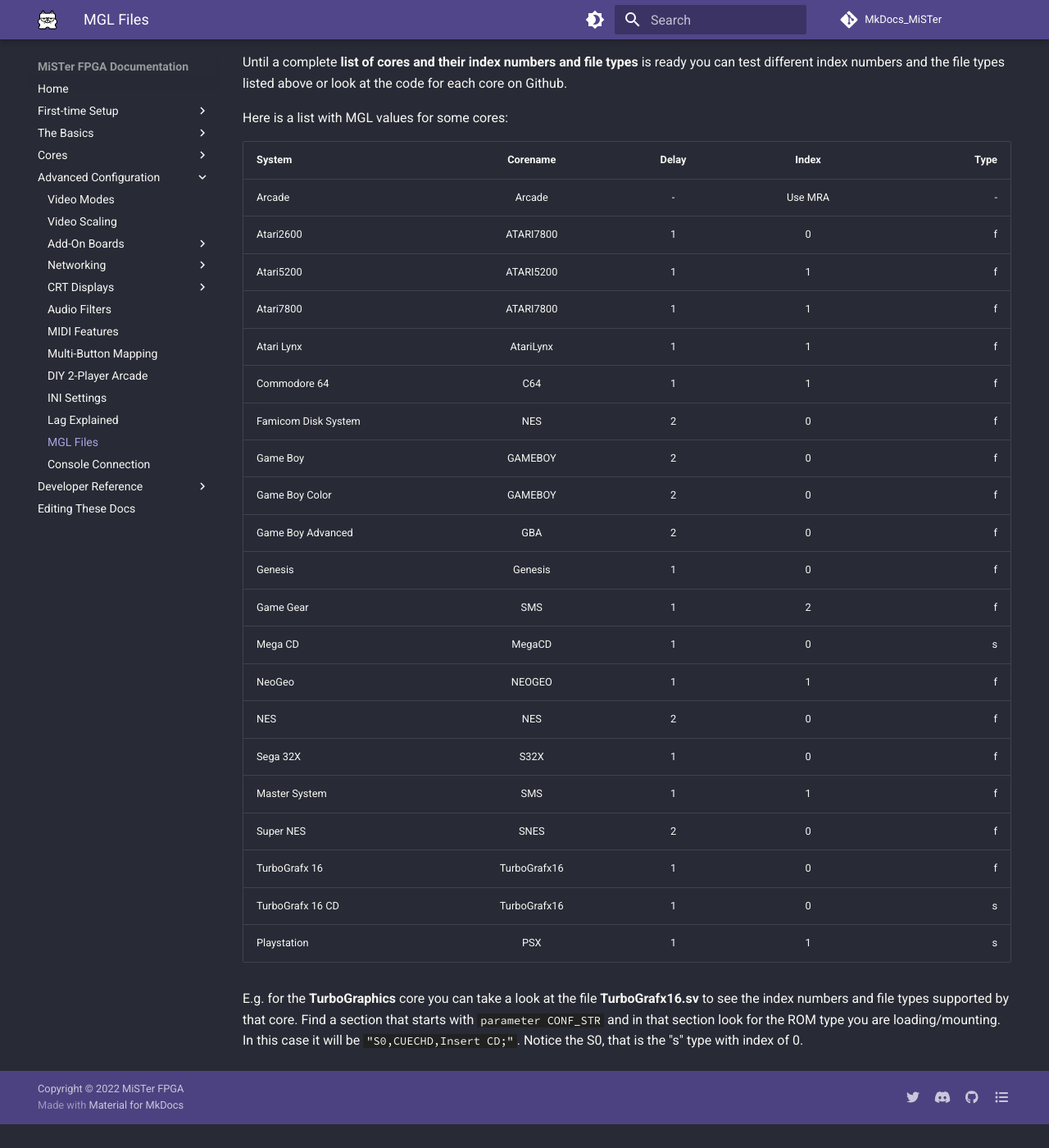
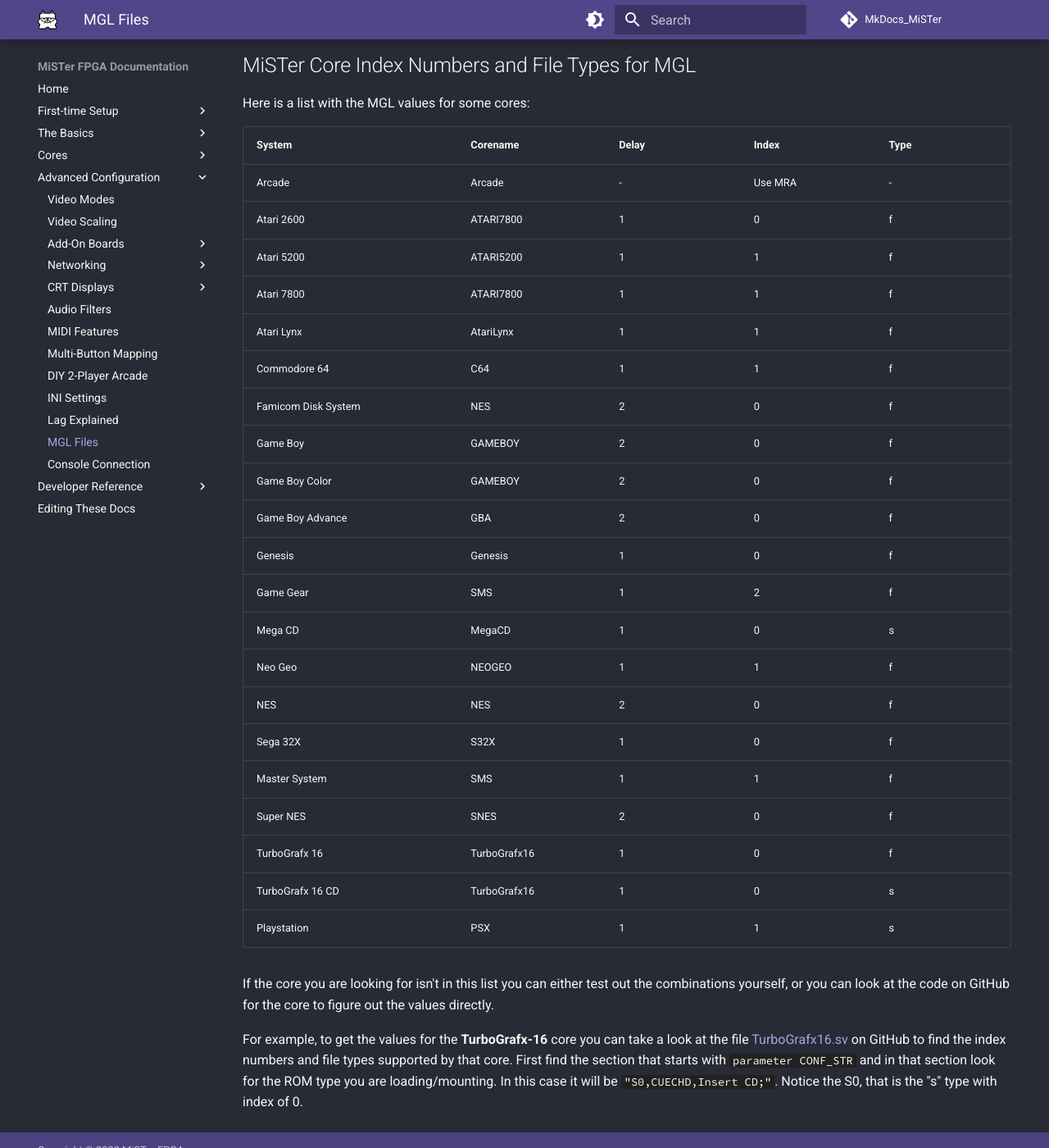
Before and after one commit to MiSTer-devel/MkDocs_MiSTer, an MkDocs documentation site: the page built from docs/advanced/mgl.md, in a window 1280 px wide and 1400 px high, scrolled down 1175 px. Shown: the whole window at 82% size. Built offline with MkDocs 1.6.1 and Material for MkDocs 9.7.7, drawn with Linux system fonts in a browser that asks for light colours; comment, search, counter and statistics services are not loaded; before the commit the page ends 2546 px from its top, so only the background shows below that; some of the changed text lies outside the part shown.

Commit message:
Some formatting and minor cleanup of advanced/mgl.md

```diff
--- a/docs/advanced/mgl.md
+++ b/docs/advanced/mgl.md
@@ -3,7 +3,7 @@
   - toc
 ---
 
-MGL files are a new way to load ROMs directly from the Menu core. This feature could potentially change more in the future as it's very new.
+MGL files are used as a custom method to load ROMs directly from the MiSTer FPGA's Menu core.
 
 ## MGL files run games automatically
 
@@ -48,33 +48,34 @@
 
 If a core pops up the OSD menu after loading the game or the game doesn't load try increasing the delay. It could also be due to wrong the index number, file type or game file path so check those too.
 
-Until a complete **list of cores and their index numbers and file types** is ready you can test different index numbers and the file types listed above or look at the code for each core on Github.
+## MiSTer Core Index Numbers and File Types for MGL
 
-Here is a list with MGL values for some cores:
+Here is a list with the MGL values for some cores:
 
-| System | Corename | Delay | Index | Type |
-| :---         |     :---:      |     :---:      |     :---:      |          ---: |
-| Arcade | Arcade | -| Use MRA | - |
-| Atari2600 | ATARI7800 | 1 | 0 | f |
-| Atari5200 | ATARI5200 | 1 | 1 | f |
-| Atari7800 | ATARI7800 | 1 | 1 | f |
-| Atari Lynx | AtariLynx | 1 | 1 | f |
-| Commodore 64 | C64 | 1 | 1 | f |
-| Famicom Disk System | NES | 2 | 0 | f |
-| Game Boy | GAMEBOY | 2 | 0 | f |
-| Game Boy Color | GAMEBOY | 2 | 0 | f |
-| Game Boy Advanced | GBA | 2 | 0 | f |
-| Genesis | Genesis | 1 | 0 | f |
-| Game Gear | SMS | 1 | 2 | f |
-| Mega CD | MegaCD | 1 | 0 | s |
-| NeoGeo | NEOGEO | 1 | 1 | f |
-| NES | NES | 2 | 0 | f |
-| Sega 32X | S32X | 1 | 0 | f |
-| Master System | SMS | 1 | 1 | f |
-| Super NES | SNES | 2 | 0 | f |
-| TurboGrafx 16 | TurboGrafx16 | 1 | 0 | f |
-| TurboGrafx 16 CD | TurboGrafx16 | 1 | 0 | s |
-| Playstation | PSX | 1 | 1 | s |
+| System              | Corename     | Delay | Index   | Type |
+| ------------------- | ------------ | ----- | -----   | ---- |
+| Arcade              | Arcade       | -     | Use MRA | -    |
+| Atari 2600          | ATARI7800    | 1     | 0       | f    |
+| Atari 5200          | ATARI5200    | 1     | 1       | f    |
+| Atari 7800          | ATARI7800    | 1     | 1       | f    |
+| Atari Lynx          | AtariLynx    | 1     | 1       | f    |
+| Commodore 64        | C64          | 1     | 1       | f    |
+| Famicom Disk System | NES          | 2     | 0       | f    |
+| Game Boy            | GAMEBOY      | 2     | 0       | f    |
+| Game Boy Color      | GAMEBOY      | 2     | 0       | f    |
+| Game Boy Advance    | GBA          | 2     | 0       | f    |
+| Genesis             | Genesis      | 1     | 0       | f    |
+| Game Gear           | SMS          | 1     | 2       | f    |
+| Mega CD             | MegaCD       | 1     | 0       | s    |
+| Neo Geo             | NEOGEO       | 1     | 1       | f    |
+| NES                 | NES          | 2     | 0       | f    |
+| Sega 32X            | S32X         | 1     | 0       | f    |
+| Master System       | SMS          | 1     | 1       | f    |
+| Super NES           | SNES         | 2     | 0       | f    |
+| TurboGrafx 16       | TurboGrafx16 | 1     | 0       | f    |
+| TurboGrafx 16 CD    | TurboGrafx16 | 1     | 0       | s    |
+| Playstation         | PSX          | 1     | 1       | s    |
 
+If the core you are looking for isn't in this list you can either test out the combinations yourself, or you can look at the code on GitHub for the core to figure out the values directly.
 
-E.g. for the **TurboGraphics** core you can take a look at the file **TurboGrafx16.sv** to see the index numbers and file types supported by that core. Find a section that starts with `parameter CONF_STR` and in that section look for the ROM type you are loading/mounting. In this case it will be `"S0,CUECHD,Insert CD;"`. Notice the S0, that is the "s" type with index of 0.
+For example, to get the values for the **TurboGrafx-16** core you can take a look at the file [TurboGrafx16.sv](https://github.com/MiSTer-devel/TurboGrafx16_MiSTer/blob/master/TurboGrafx16.sv){target=_blank} on GitHub to find the index numbers and file types supported by that core. First find the section that starts with `parameter CONF_STR` and in that section look for the ROM type you are loading/mounting. In this case it will be `"S0,CUECHD,Insert CD;"`. Notice the S0, that is the "s" type with index of 0.
```
